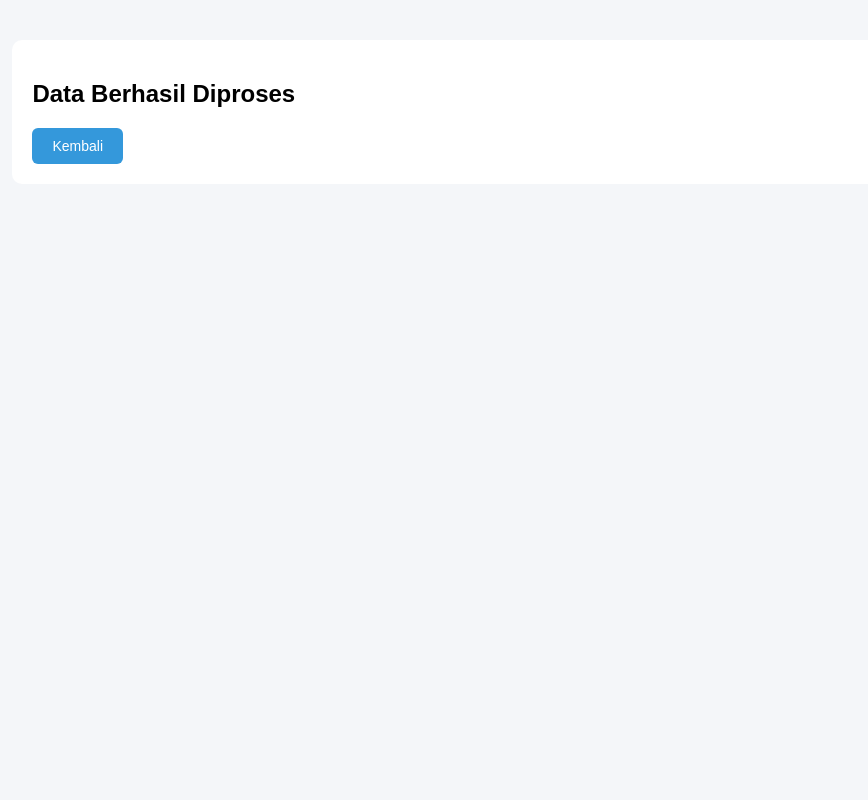
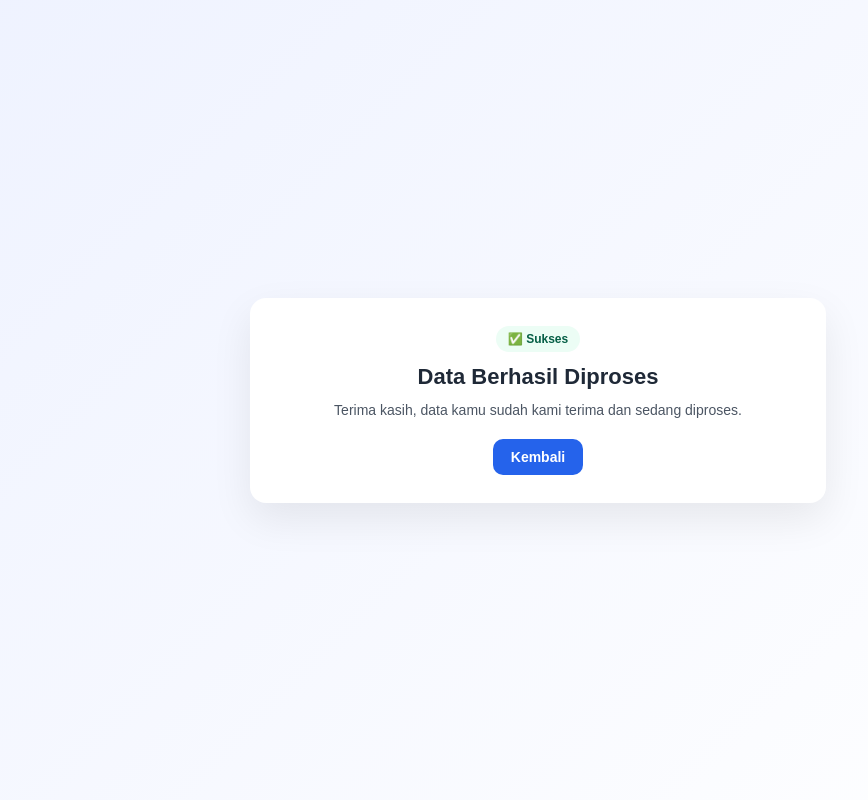
Before and after one commit to Muhammadyusya/angkasa-labs-task, a PHP site: page /proses.html in a window 1280 px wide. Shown: the whole page, without its empty margins (102-970 px from the left). Run offline with PHP 8.4, Linux system fonts and the light colour scheme.

Commit message:
Memperbaiki tampilan UI

```diff
--- a/src/proses.html
+++ b/src/proses.html
@@ -1,14 +1,24 @@
 <!DOCTYPE html>
 <html>
 <head>
-  <meta charset="UTF-8" />
-  <title>Halaman Proses</title>
-  <link rel="stylesheet" href="style.css" />
+    <meta charset="UTF-8">
+    <title>Halaman Proses</title>
+    <link rel="stylesheet" href="style.css">
 </head>
 <body>
-  <div class="container">
-    <h2>Data Berhasil Diproses</h2>
-     <button>Kembali</button>
+
+<div class="container">
+
+  <div class="badge">✅ Sukses</div>
+
+  <h2>Data Berhasil Diproses</h2>
+  <p>Terima kasih, data kamu sudah kami terima dan sedang diproses.</p>
+
+  <div class="actions">
+    <button onclick="history.back()">Kembali</button>
   </div>
+
+</div>
+
 </body>
 </html>
--- a/src/style.css
+++ b/src/style.css
@@ -23,3 +23,65 @@ button {
 button:hover {
     background-color: #2980b9;
 }
+/* Tema UI yang lebih proper */
+body{
+  margin: 0;
+  min-height: 100vh;
+  display: flex;
+  justify-content: center;
+  align-items: center;
+  background: linear-gradient(135deg, #eef2ff, #ffffff);
+}
+
+.container{
+  width: min(520px, 90%);
+  background: #fff;
+  padding: 28px;
+  border-radius: 16px;
+  box-shadow: 0 16px 40px rgba(0,0,0,0.08);
+  text-align: center;
+}
+
+.badge{
+  display: inline-block;
+  padding: 6px 12px;
+  border-radius: 999px;
+  background: #ecfdf5;
+  color: #065f46;
+  font-weight: 700;
+  font-size: 12px;
+  margin-bottom: 12px;
+}
+
+h2{
+  margin: 0 0 10px 0;
+  color: #1f2937;
+  font-size: 22px;
+}
+
+p{
+  margin: 0 0 18px 0;
+  color: #4b5563;
+  line-height: 1.5;
+  font-size: 14px;
+}
+
+.actions{
+  margin-top: 8px;
+}
+
+button{
+  padding: 10px 18px;
+  border: none;
+  border-radius: 10px;
+  background: #2563eb;
+  color: white;
+  font-weight: 600;
+  cursor: pointer;
+  transition: transform 0.15s ease, background 0.15s ease;
+}
+
+button:hover{
+  background: #1d4ed8;
+  transform: translateY(-1px);
+}
```
